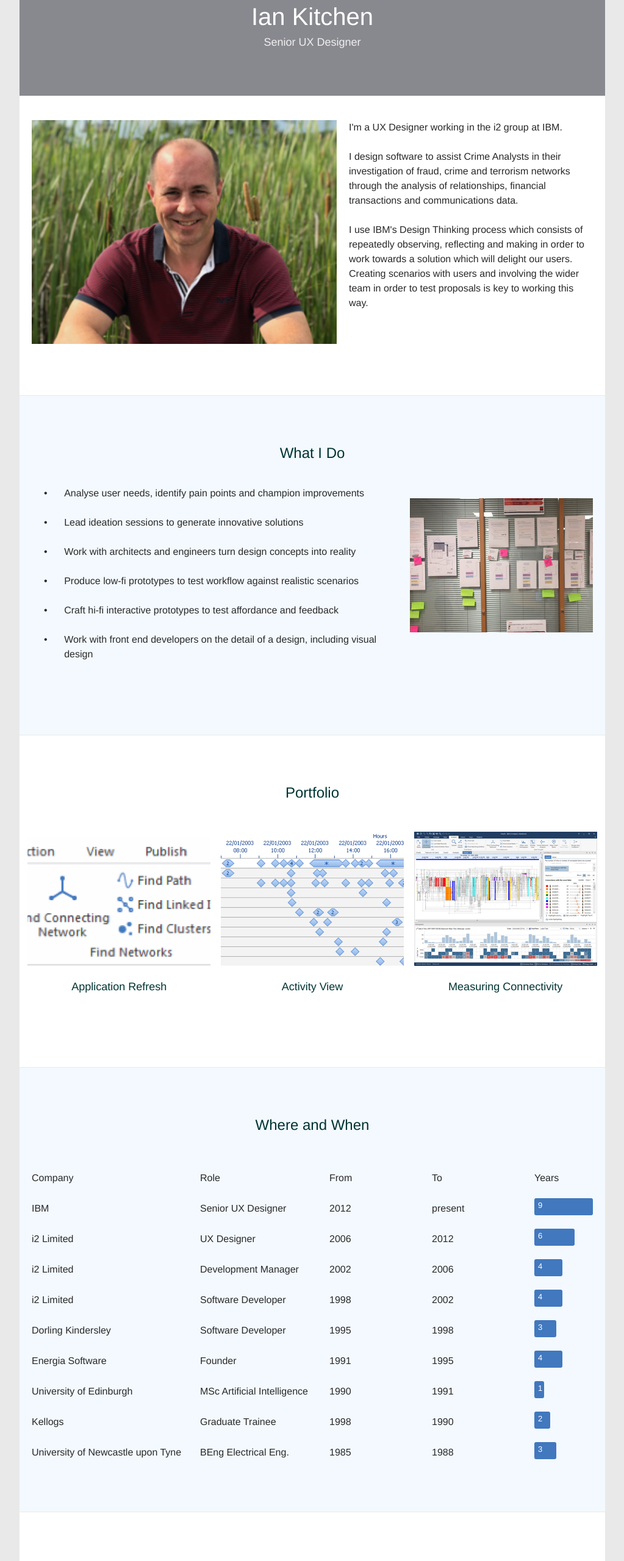
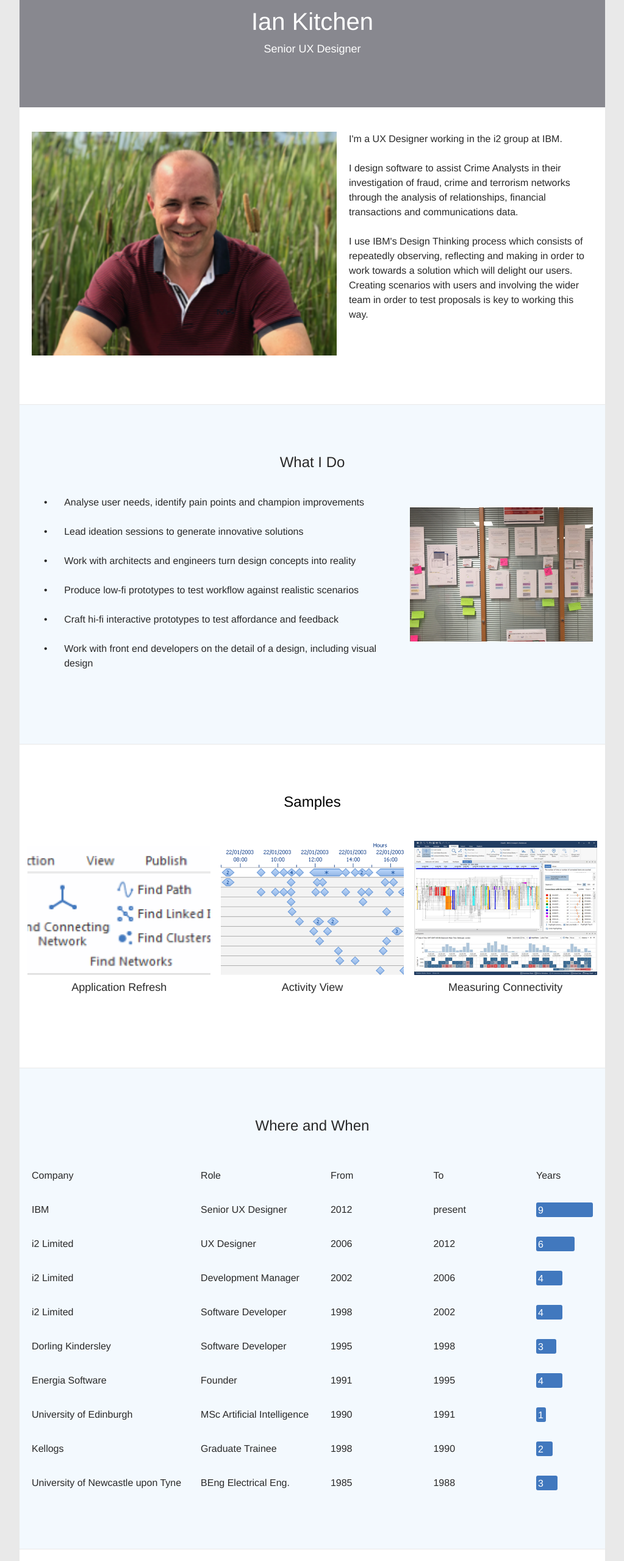
Before and after one commit to IanKitchen/about, a plain HTML site: page index.html in a window 1280 px wide. Shown: the part 80-2640 px from the top of the page at 61% size, without its empty margins (128-1151 px from the left). Drawn offline with Linux system fonts and the light colour scheme.

Commit message:
Simplify less

```diff
--- a/css/styles.less
+++ b/css/styles.less
@@ -4,18 +4,17 @@
 //Text
 @fontFace: "Helvetica";
 
+//Text Colors
 @textLight1: #ffffff;
 @textLight2: #f0f0f0;
-
 @textDark1: #003333;
 @textDark2: #292929;
 
-
-//Page Backgrounds
+//Page Colors
 @pageBackground: white;
 @bodyBackground: #e9e9e9;
 
-//Section Backgrounds
+//Background Colours
 @backgroundMedium: #88888f;
 @backgroundDark: #88888f;
 @backgroundLight1: white;
@@ -24,6 +23,7 @@
 
 //Sizes
 @pageWidth: 960px;
+@rowHeight: 40px;
 @standardMargin: 10px;
 @standardPadding: 20px;
 
@@ -31,6 +31,7 @@
 //Main
 body{
   background-color: @bodyBackground;
+  font-size:0;
 }
 
 .page{
@@ -42,19 +43,18 @@
 
 //Backgrounds
 .emptyRowDark{
-  min-height: 40px;
-  margin-top: -1px;
-  margin-bottom: -1px;
-  background-color: @backgroundMedium;
+  min-height: @rowHeight;
+  background-color: @backgroundDark;
+  border: 1px solid @backgroundDark;
 }
 
-.emptyRowLight{
-  min-height: 40px;
+.emptyRowLight1{
+  min-height: @rowHeight;
   background-color: @backgroundLight1;
 }
 
-.emptyRowShaded{
-  min-height: 40px;
+.emptyRowLight2{
+  min-height: @rowHeight;
   background-color: @backgroundLight2;
 }
 
@@ -63,6 +63,7 @@
 	background-color: @bodyBackground;
 }
 
+//Grids
 .gridTight{
 	display: grid;
 	grid-template-columns: 1fr 2fr;
@@ -94,64 +95,51 @@
     background-color: @selectionBackground;
 }
 
-//Text Styles
-
-.title{
-  text-align: center;
-  margin-top: 0px;
+//Text Style Colors
+.dark{
+  color:@textLight1;
+  background-color: @backgroundMedium;
+  border: 1px solid @backgroundDark;
 }
 
+.light1{
+  color:@textDark2;
+  background-color: @backgroundLight1;
+}
+
+.light2{
+  color:@textDark2;
+  background-color: @backgroundLight2;
+}
+
+//Text Styles
 .title1{
   font: 40px @fontFace, sans-serif;
-  color:@textLight1;
-  background-color: @backgroundMedium;
-  margin-top: -1px;
-  margin-bottom: -1px;
+  text-align: center;
 }
 
 .title2{
-  font: 24px @fontFace, sans-serif;
-  color:@textDark1;
-  background-color: @backgroundLight1;
+  font: 18px @fontFace, sans-serif;
+  text-align: center;
+  padding-top:10px;
 }
 
-.title3{
-  font: 18px @fontFace, sans-serif;
-  color: @textLight2;
-  padding-top:10px;
-  background-color: @backgroundMedium;
-}
-
-.titleCaseStudy{
-  font: 18px @fontFace, sans-serif;
-  padding-top:20px;
-  color: @textDark1;
-  background-color: @backgroundLight1;
+.sectionHeader{
+  font: 24px @fontFace, sans-serif;
+  text-align: center;
 }
 
 .bodyText{
   font: 16px @fontFace, sans-serif;
   font-weight: 10;
-  color:@textDark2;
   text-align: start;
   line-height: 24px;
 }
 
-.linkText{
-  font: 16px @fontFace, sans-serif;
-  font-weight: 10;
-  color:@textDark1;
-  text-align: center;
-  line-height: 24px;
-}
-
-//Table for timeline
-
 .tableContent{
   font: 16px @fontFace, sans-serif;
   font-weight: 40;
-  color: @textDark2;
-  margin-top:24px;
+  line-height: 56px;
 }
 
 .bar{
@@ -159,23 +147,9 @@
   width:60px;
   height: 24px;
   margin-top:16px;
-	padding-left: 6px;
-    padding-top: 4px;
   border-radius: 3px;
   color: white;
   text-align: left;
-	font-size: small;
+  line-height: 26px;
+  padding-left: 3px;
 }
-
-.barText{
-	color: #4178BE;
-	height: 26px;
-	//color:#4178BE;
-	text-align: right;
-	font-size: small;
-}
-
-
-.alternate{
-  background-color: @backgroundLight2;
-}
--- a/index.html
+++ b/index.html
@@ -11,18 +11,18 @@
 		<div class="page">
 		  <div class="emptyRowDark"></div>
 		  <div class="emptyRowDark"></div>
-		  <div class="title title1">Ian Kitchen</div>
-		  <div class="title title3">Senior UX Designer</div>
+		  <div class="title1 dark">Ian Kitchen</div>
+		  <div class="title2 dark">Senior UX Designer</div>
 		  <div class="emptyRowDark"> </div>
 		  <div class="emptyRowDark"> </div>
 
 
-		  <div class="emptyRowLight"> </div>
+		  <div class="emptyRowLight1"> </div>
 		  <div class="grid">
 		    <div class="gridImage">
 				<img src=images/profile.png style="width:500px"/>
 		    </div>
-		    <div class="bodyText">
+		    <div class="bodyText light1">
 				I'm a UX Designer working in the i2 group at IBM.
 				<br><br>
 				I design software to assist Crime Analysts in their investigation of fraud, crime and terrorism networks through the analysis of relationships, financial transactions and communications data.
@@ -30,116 +30,116 @@
 				I use IBM's Design Thinking process which consists of repeatedly observing, reflecting and making in order to work towards a solution which will delight our users. Creating scenarios with users and involving the wider team in order to test proposals is key to working this way.
 			</div>
 		  </div>
-		  <div class="emptyRowLight"> </div>
-		  <div class="emptyRowLight"> </div>
+		  <div class="emptyRowLight1"> </div>
+		  <div class="emptyRowLight1"> </div>
 
 
 		  <div class="hairline"> </div>
-		  <div class="emptyRowLight alternate"> </div>
-          <div class="emptyRowLight alternate"> </div>
-		  <div class="title title2 alternate">
+		  <div class="emptyRowLight2"> </div>
+          <div class="emptyRowLight2"> </div>
+		  <div class="sectionHeader light2">
 			  What I Do
 		  </div>
-		  <div class="emptyRowLight alternate"> </div>
-		  <div class="grid alternate" style="grid-template-columns: 2fr 1fr">
-		    <div class="grid alternate" style="grid-template-columns: 1fr 40fr">
-			    <div class="bodyText"> • </div>
-			    <div class="bodyText">
+		  <div class="emptyRowLight2"> </div>
+		  <div class="grid light2" style="grid-template-columns: 2fr 1fr">
+		    <div class="grid light2" style="grid-template-columns: 1fr 40fr">
+			    <div class="bodyText light2"> • </div>
+			    <div class="bodyText light2">
 				    Analyse user needs, identify pain points and champion improvements
 				    <br><br>
 			    </div>
-			    <div class="bodyText"> • </div>
-			    <div class="bodyText">
+			    <div class="bodyText light2"> • </div>
+			    <div class="bodyText light2">
 					Lead ideation sessions to generate innovative solutions
 					<br><br>
 			    </div>
-			    <div class="bodyText"> • </div>
-			    <div class="bodyText">
+			    <div class="bodyText light2"> • </div>
+			    <div class="bodyText light2">
 					Work with architects and engineers turn design concepts into reality
 					<br><br>
 			    </div>
-			    <div class="bodyText"> • </div>
-			    <div class="bodyText">
+			    <div class="bodyText light2"> • </div>
+			    <div class="bodyText light2">
 					Produce low-fi prototypes to test workflow against realistic scenarios
 					<br><br>
 			    </div>
-			    <div class="bodyText"> • </div>
-			    <div class="bodyText">
+			    <div class="bodyText light2"> • </div>
+			    <div class="bodyText light2">
 					Craft hi-fi interactive prototypes to test affordance and feedback
 					<br><br>
 			    </div>
-			    <div class="bodyText"> • </div>
-			    <div class="bodyText">
+			    <div class="bodyText light2"> • </div>
+			    <div class="bodyText light2">
 					Work with front end developers on the detail of a design, including visual design
 				    </ul>
 			    </div>
 			</div>
-		    <div class="gridImage alternate" style="padding-top: 20px">
+		    <div class="gridImage light2" style="padding-top: 20px">
 				<img src=images/scenario.png style="width:300px"/>
 		    </div>
 		  </div>
-		  <div class="emptyRowLight alternate"> </div>
-		  <div class="emptyRowLight alternate"> </div>
-		  <div class="emptyRowLight alternate"> </div>
+		  <div class="emptyRowLight2"> </div>
+		  <div class="emptyRowLight2"> </div>
+		  <div class="emptyRowLight2"> </div>
 
 
 		  <div class="hairline"> </div>
-		  <div class="emptyRowLight"> </div>
-		  <div class="emptyRowLight"> </div>
-		  <div class="title title2">
-			  Portfolio
+		  <div class="emptyRowLight1"> </div>
+		  <div class="emptyRowLight1"> </div>
+		  <div class="sectionHeader">
+			  Samples
 		  </div>
-		  <div class="emptyRowLight"> </div>
+		  <div class="emptyRowLight1"> </div>
 		  <div class="gridTight" style="grid-template-columns: 1fr; min-height: 10px" > </div>
 		  <div class="gridTight" style="grid-template-columns: 5px 1fr 1fr 1fr 5px; justify-items: center;">
 			  <div style="min-height: 10px"> </div>
 			  <div id="caseStudy1" class="gridGalleryItem">
 				  <img src="images/framework.png">
-				  <div id="caseStudy1HoverIndicator" class="title titleCaseStudy">Application Refresh<br><br></div>
+				  <div id="caseStudy1HoverIndicator" class="title2 light1">Application Refresh<br><br></div>
 				  <div id="caseStudy1SelectedIndicator" class="gridSelector"></div>
 			  </div>
 			  <div id="caseStudy2" class="gridGalleryItem">
 				  <img src="images/activity_view.png">
-				  <div id="caseStudy2HoverIndicator" class="title titleCaseStudy">Activity View<br><br></div>
+				  <div id="caseStudy2HoverIndicator" class="title2 light1">Activity View<br><br></div>
 				  <div id="caseStudy2SelectedIndicator" class="gridSelector"></div>
 			  </div>
 			  <div id="caseStudy3" class="gridGalleryItem">
 				  <img src="images/most_connected.png">
-				  <div id="caseStudy3HoverIndicator" class="title titleCaseStudy">Measuring Connectivity<br><br></div>
+				  <div id="caseStudy3HoverIndicator" class="title2 light1">Measuring Connectivity<br><br></div>
 				  <div id="caseStudy3SelectedIndicator" class="gridSelector"></div>
 			  </div>
 			  <div style="min-height: 10px"> </div>
 		  </div>
 		  <div class="grid" style="grid-template-columns: 1fr; min-height: 10px"> </div>
 		  <div id="caseStudyDetails" >
-			  <div class="emptyRowLight"> </div>
-			  <div class="emptyRowLight"> </div>
-			  <div id="detailsTitle" class="title title2 " > </div>
-			  <div class="emptyRowLight"> </div>
+			  <div class="emptyRowLight1"> </div>
+			  <div class="emptyRowLight1"> </div>
+			  <div id="detailsTitle" class="sectionHeader" > </div>
+			  <div class="emptyRowLight1"> </div>
 			  <div class="grid" style="grid-template-columns: 1fr 1fr 1fr" >
 			  	<div id="details1" class=" bodyText"> </div>
 				<div id="details2" class=" bodyText"> </div>
 				<div id="details3" class=" bodyText"> </div>
 			  </div>
 		  </div>
-		  <div class="emptyRowLight"> </div>
-		  <div class="emptyRowLight"> </div>
+		  <div class="emptyRowLight1"> </div>
+		  <div class="emptyRowLight1"> </div>
 
 
 		  <div class="hairline"> </div>
-		  <div class="emptyRowLight alternate"> </div>
-		  <div class="emptyRowLight alternate"> </div>
-		  <div class="title title2 alternate">
+		  <div class="emptyRowLight2"> </div>
+		  <div class="emptyRowLight2"> </div>
+		  <div class="sectionHeader light2">
 			  Where and When
 		  </div>
-		  <div class="emptyRowLight alternate"> </div>
-		  <div class="grid alternate" style="grid-template-columns: 4fr 3fr 1fr 1fr 1fr 1fr 1fr">
+		  <div class="emptyRowLight2"> </div>
+		  <div class="grid light2" style="grid-template-columns: 4fr 3fr 1fr 1fr 1fr 1fr 1fr">
 			  <div class="tableContent">Company</div>
 			  <div class="tableContent">Role</div>
 			  <div class="tableContent">From</div>
 			  <div class="tableContent">  </div>
 			  <div class="tableContent">To</div>
-			  <div class="tableContent barText" > &nbsp </div>
+			  <div class="tableContent" > &nbsp </div>
 			  <div class="tableContent">Years</div>
 
 			  <div class="tableContent">IBM</div>
@@ -147,84 +147,84 @@
 			  <div class="tableContent">2012</div>
 			  <div class="tableContent">  </div>
 			  <div class="tableContent">present</div>
-			  <div class="tableContent barText" > &nbsp </div>
-			  <div class="tableContent bar" style="width:90px; color: white"> 9 </div>
+			  <div class="tableContent" > &nbsp </div>
+			  <div class="tableContent bar" style="width:90px"> 9 </div>
 
 			  <div class="tableContent">i2 Limited</div>
 			  <div class="tableContent">UX Designer</div>
 			  <div class="tableContent">2006</div>
 			  <div class="tableContent">   </div>
 			  <div class="tableContent">2012</div>
-			  <div class="tableContent barText" > &nbsp </div>
-			  <div class="tableContent bar" style="width:60px; color: white"> 6 </div>
+			  <div class="tableContent" > &nbsp </div>
+			  <div class="tableContent bar" style="width:60px"> 6 </div>
 
 			  <div class="tableContent">i2 Limited</div>
 			  <div class="tableContent">Development Manager</div>
 			  <div class="tableContent">2002</div>
 			  <div class="tableContent">   </div>
 			  <div class="tableContent">2006</div>
-			  <div class="tableContent barText" > &nbsp </div>
-			  <div class="tableContent bar" style="width:40px; color: white"> 4 </div>
+			  <div class="tableContent" > &nbsp </div>
+			  <div class="tableContent bar" style="width:40px"> 4 </div>
 
 			  <div class="tableContent">i2 Limited</div>
 			  <div class="tableContent">Software Developer</div>
 			  <div class="tableContent">1998</div>
 			  <div class="tableContent">   </div>
 			  <div class="tableContent">2002</div>
-			  <div class="tableContent barText" > &nbsp </div>
-			  <div class="tableContent bar" style="width:40px; color: white"> 4 </div>
+			  <div class="tableContent" > &nbsp </div>
+			  <div class="tableContent bar" style="width:40px"> 4 </div>
 
 			  <div class="tableContent">Dorling Kindersley</div>
 			  <div class="tableContent">Software Developer</div>
 			  <div class="tableContent">1995</div>
 			  <div class="tableContent">   </div>
 			  <div class="tableContent">1998</div>
-			  <div class="tableContent barText" > &nbsp </div>
-			  <div class="tableContent bar" style="width:30px; color: white"> 3 </div>
+			  <div class="tableContent" > &nbsp </div>
+			  <div class="tableContent bar" style="width:30px"> 3 </div>
 
 			  <div class="tableContent">Energia Software</div>
 			  <div class="tableContent">Founder</div>
 			  <div class="tableContent">1991</div>
 			  <div class="tableContent">   </div>
 			  <div class="tableContent">1995</div>
-			  <div class="tableContent barText" > &nbsp </div>
-			  <div class="tableContent bar" style="width:40px; color: white"> 4 </div>
+			  <div class="tableContent" > &nbsp </div>
+			  <div class="tableContent bar" style="width:40px"> 4 </div>
 
 			  <div class="tableContent">University of Edinburgh</div>
 			  <div class="tableContent">MSc Artificial Intelligence</div>
 			  <div class="tableContent">1990</div>
 			  <div class="tableContent">   </div>
 			  <div class="tableContent">1991</div>
-			  <div class="tableContent barText" > &nbsp </div>
-			  <div class="tableContent bar" style="width:10px; color: white"> 1 </div>
+			  <div class="tableContent" > &nbsp </div>
+			  <div class="tableContent bar" style="width:13px"> 1 </div>
 
 			  <div class="tableContent">Kellogs</div>
 			  <div class="tableContent">Graduate Trainee</div>
 			  <div class="tableContent">1998</div>
 			  <div class="tableContent">   </div>
 			  <div class="tableContent">1990</div>
-			  <div class="tableContent barText" > &nbsp </div>
-			  <div class="tableContent bar" style="width:20px; color: white"> 2 </div>
+			  <div class="tableContent" > &nbsp </div>
+			  <div class="tableContent bar" style="width:24px"> 2 </div>
 
 			  <div class="tableContent">University of Newcastle upon Tyne</div>
 			  <div class="tableContent">BEng Electrical Eng.</div>
 			  <div class="tableContent">1985</div>
 			  <div class="tableContent">   </div>
 			  <div class="tableContent">1988</div>
-			  <div class="tableContent barText" > &nbsp </div>
-			  <div class="tableContent bar" style="width:30px; color: white"> 3 </div>
+			  <div class="tableContent" > &nbsp </div>
+			  <div class="tableContent bar" style="width:32px"> 3 </div>
 		  </div>
-		  <div class="emptyRowLight alternate"> </div>
-		  <div class="emptyRowLight alternate"> </div>
+		  <div class="emptyRowLight2"> </div>
+		  <div class="emptyRowLight2"> </div>
 
 
 		  <div class="hairline"> </div>
-		  <div class="emptyRowLight"> </div>
-		  <div class="emptyRowLight"> </div>
-		  <div class="title title2">
+		  <div class="emptyRowLight1"> </div>
+		  <div class="emptyRowLight1"> </div>
+		  <div class="sectionHeader">
 			  How and Why
 		  </div>
-		  <div class="emptyRowLight"> </div>
+		  <div class="emptyRowLight1"> </div>
 		  <div class="grid" style="grid-template-columns: 1fr 1fr">
 			  <div class="bodyText" style="text-align: center">
 				  <b>How</b>
@@ -251,8 +251,8 @@
 				  After all work is tough and designers are lucky to have some great software tools to work with, I think everyone else deserves equally great tools and systems.
 			  </div>
 		  </div>
-		  <div class="emptyRowLight"> </div>
-		  <div class="emptyRowLight"> </div>
+		  <div class="emptyRowLight1"> </div>
+		  <div class="emptyRowLight1"> </div>
 		  <div class="hairline"> </div>
 <!--
 		  <div class="emptyRowLight alternate"> </div>
```
Also changed, not shown: cv.html (added, +93 -0 lines). Lines whose indentation alone changed are shown as unchanged.
